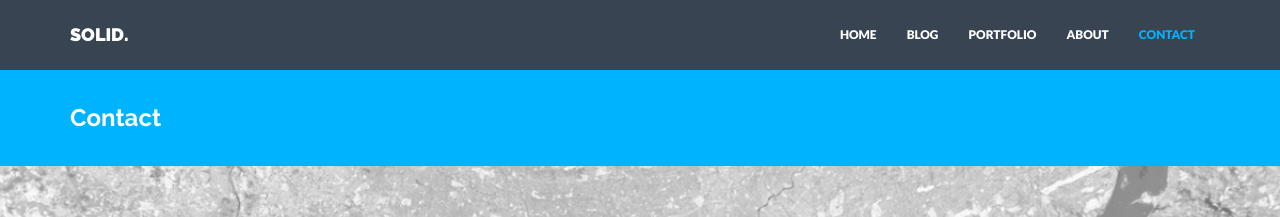
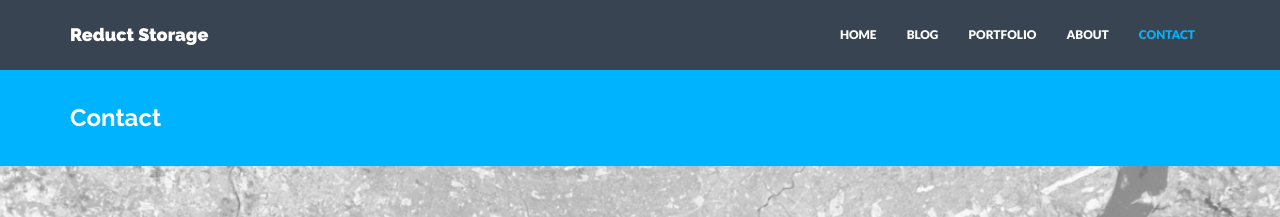
Before and after one commit to reductstore/homepage, a Jekyll site: the page built from contact.html, in a window 1280 px wide. Shown: the top 217 px of the page. Built offline with Jekyll 4.4.1, drawn with Linux system fonts in a browser that asks for light colours; nearby versions of some CDN libraries; some of the changed lines change nothing that is shown.

Commit message:
add desc

```diff
--- a/_config.yml
+++ b/_config.yml
@@ -1,10 +1,10 @@
 ### GENERAL SETTINGS ###
 
 # Site settings
-title: SOLID.
-description: "Write an awesome description for your new site here. You can edit this line in _config.yml. It will appear in your document head meta (for Google search results) and in your feed.xml site description."
+title: Reduct Storage
+description: "Historian Object Storage"
 analytics: #Google analytics code in the format XX-nnnnnnnn-n
-baseurl: "" #important: start with /
+baseurl: "/homepage" #important: start with /
 url: "https://reduct-storage.gitlab.io/homepage"
 
 # Build settings
```
